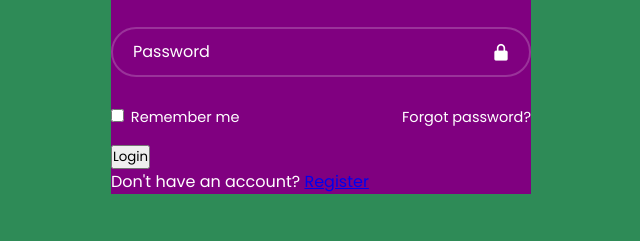
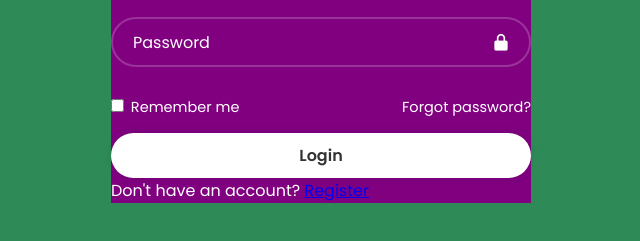
Before and after one commit to lee-espiritu/Login-form, a plain HTML site: page index.html in a window 1280 px wide. Shown: the part 369-610 px from the top of the page, without its empty margins (319-959 px from the left). Drawn offline with nearby package versions, Linux system fonts and the light colour scheme.

Commit message:
login button

```diff
--- a/style.css
+++ b/style.css
@@ -73,3 +73,17 @@ body {
 .remember-forgot a:hover {
     text-decoration: underline;
 }
+
+.wrapper .btn {
+    width: 100%;
+    height: 45px;
+    background: white;
+    border: none;
+    outline: none;
+    border-radius: 40px;
+    box-shadow: 0 0 10px rgba(0,0,0,.1);
+    cursor: pointer;
+    font-size: 16px;
+    color: #333;
+    font-weight: 600;
+}
```
